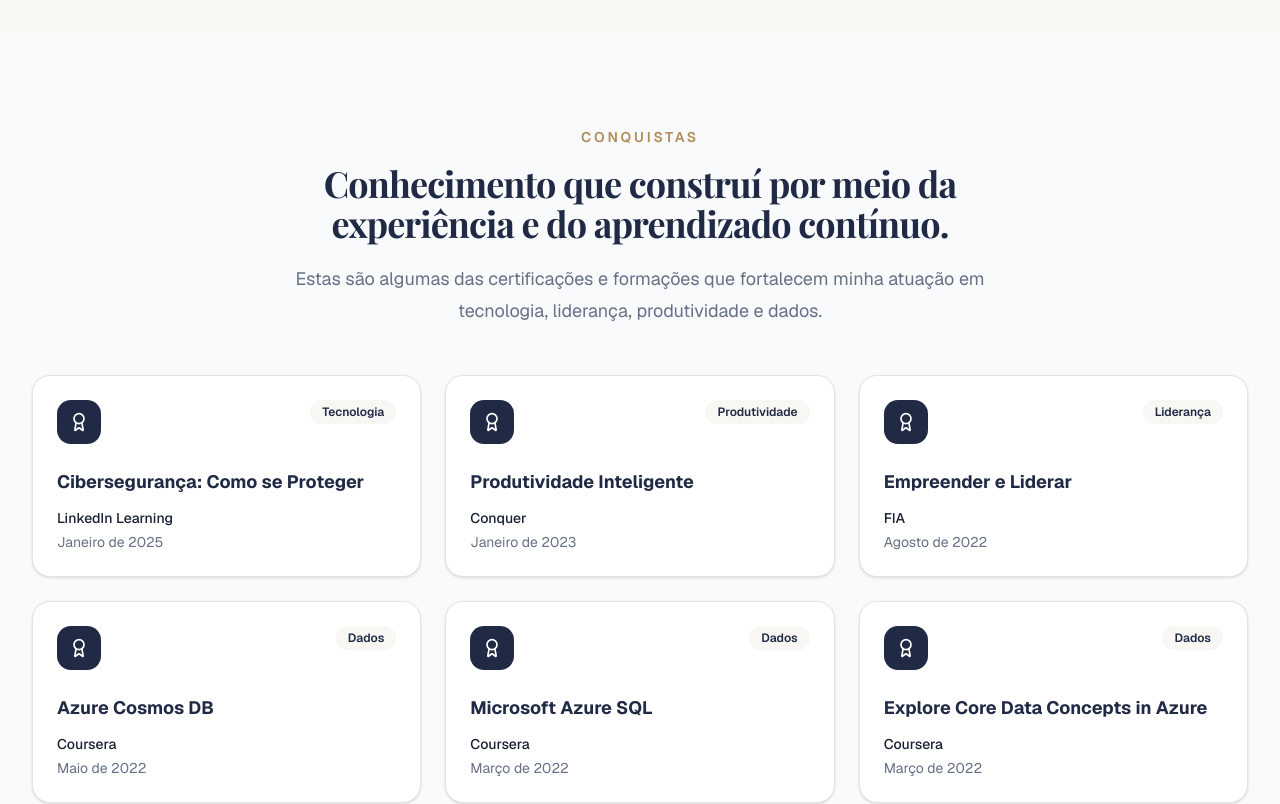
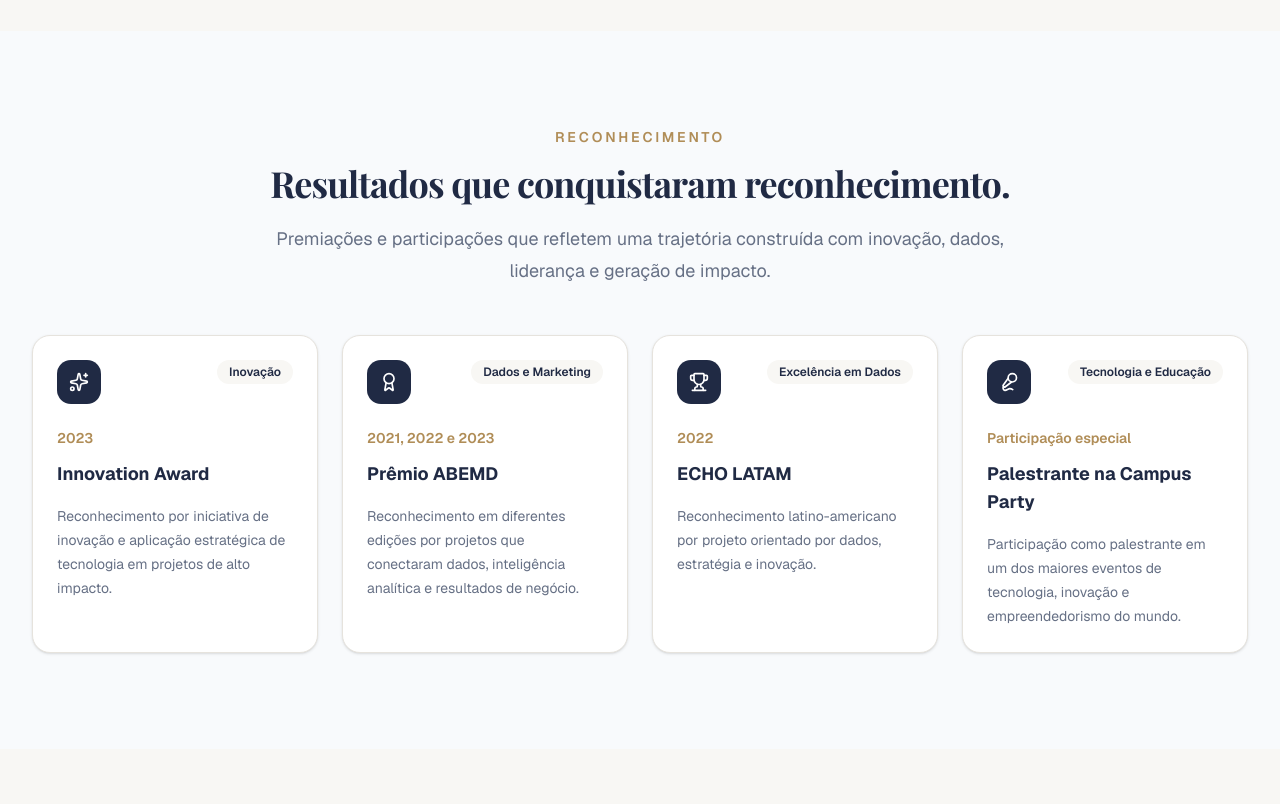
Before and after one commit to RodneiTimoteo/site-camila, a Next.js app: page / in a window 1280 px wide. Shown: the part 2820-3624 px from the top of the page. Built offline with nearby package versions, Linux system fonts and the light colour scheme; a web font is replaced by a local one.

Commit message:
Atualiza conquistas com premiações e reconhecimentos

```diff
--- a/src/components/cards/AchievementCard.tsx
+++ b/src/components/cards/AchievementCard.tsx
@@ -1,23 +1,37 @@
-import { Award } from "lucide-react";
+import { Award, Lightbulb, Mic2, Sparkles, Trophy } from "lucide-react";
+
+type AchievementIcon = "lightbulb" | "sparkles" | "award" | "trophy" | "mic";
 
 interface AchievementCardProps {
   title: string;
-  institution: string;
-  date: string;
+  year: string;
   category: string;
+  description: string;
+  icon?: AchievementIcon;
 }
+
+const icons = {
+  lightbulb: Lightbulb,
+  sparkles: Sparkles,
+  award: Award,
+  trophy: Trophy,
+  mic: Mic2,
+};
 
 export default function AchievementCard({
   title,
-  institution,
-  date,
+  year,
   category,
+  description,
+  icon = "award",
 }: AchievementCardProps) {
+  const Icon = icons[icon];
+
   return (
-    <article className="rounded-2xl border border-site bg-surface p-6 shadow-sm transition hover:-translate-y-1 hover:shadow-md">
+    <article className="flex h-full flex-col rounded-2xl border border-site bg-surface p-6 shadow-sm transition hover:-translate-y-1 hover:shadow-md">
       <div className="flex items-start justify-between gap-4">
         <span className="flex h-11 w-11 shrink-0 items-center justify-center rounded-xl bg-primary text-white">
-          <Award className="h-5 w-5" aria-hidden="true" />
+          <Icon className="h-5 w-5" aria-hidden="true" />
         </span>
 
         <span className="rounded-full bg-site px-3 py-1 text-xs font-semibold text-primary">
@@ -25,16 +39,16 @@
         </span>
       </div>
 
-      <h3 className="mt-6 text-lg font-bold leading-7 text-primary">
+      <p className="mt-6 text-sm font-semibold text-secondary">
+        {year}
+      </p>
+
+      <h3 className="mt-3 text-lg font-bold leading-7 text-primary">
         {title}
       </h3>
 
-      <p className="mt-3 text-sm font-medium text-site">
-        {institution}
-      </p>
-
-      <p className="mt-1 text-sm text-muted-site">
-        {date}
+      <p className="mt-4 flex-1 text-sm leading-6 text-muted-site">
+        {description}
       </p>
     </article>
   );
--- a/src/components/sections/Achievements.tsx
+++ b/src/components/sections/Achievements.tsx
@@ -13,14 +13,15 @@
         align="center"
       />
 
-      <div className="mt-12 grid gap-6 sm:grid-cols-2 lg:grid-cols-3">
+      <div className="mt-12 grid gap-6 sm:grid-cols-2 lg:grid-cols-4">
         {achievementsData.items.map((item) => (
           <AchievementCard
             key={item.title}
             title={item.title}
-            institution={item.institution}
-            date={item.date}
+            year={item.year}
             category={item.category}
+            description={item.description}
+            icon={item.icon}
           />
         ))}
       </div>
--- a/src/data/achievements.ts
+++ b/src/data/achievements.ts
@@ -1,44 +1,40 @@
 export const achievementsData = {
-  eyebrow: "Conquistas",
-  title: "Conhecimento que construí por meio da experiência e do aprendizado contínuo.",
+  eyebrow: "Reconhecimento",
+  title: "Resultados que conquistaram reconhecimento.",
   description:
-    "Estas são algumas das certificações e formações que fortalecem minha atuação em tecnologia, liderança, produtividade e dados.",
+    "Premiações e participações que refletem uma trajetória construída com inovação, dados, liderança e geração de impacto.",
   items: [
     {
-      title: "Cibersegurança: Como se Proteger",
-      institution: "LinkedIn Learning",
-      date: "Janeiro de 2025",
-      category: "Tecnologia",
+      title: "Innovation Award",
+      year: "2023",
+      category: "Inovação",
+      description:
+        "Reconhecimento por iniciativa de inovação e aplicação estratégica de tecnologia em projetos de alto impacto.",
+      icon: "sparkles",
     },
     {
-      title: "Produtividade Inteligente",
-      institution: "Conquer",
-      date: "Janeiro de 2023",
-      category: "Produtividade",
+      title: "Prêmio ABEMD",
+      year: "2021, 2022 e 2023",
+      category: "Dados e Marketing",
+      description:
+        "Reconhecimento em diferentes edições por projetos que conectaram dados, inteligência analítica e resultados de negócio.",
+      icon: "award",
     },
     {
-      title: "Empreender e Liderar",
-      institution: "FIA",
-      date: "Agosto de 2022",
-      category: "Liderança",
+      title: "ECHO LATAM",
+      year: "2022",
+      category: "Excelência em Dados",
+      description:
+        "Reconhecimento latino-americano por projeto orientado por dados, estratégia e inovação.",
+      icon: "trophy",
     },
     {
-      title: "Azure Cosmos DB",
-      institution: "Coursera",
-      date: "Maio de 2022",
-      category: "Dados",
-    },
-    {
-      title: "Microsoft Azure SQL",
-      institution: "Coursera",
-      date: "Março de 2022",
-      category: "Dados",
-    },
-    {
-      title: "Explore Core Data Concepts in Azure",
-      institution: "Coursera",
-      date: "Março de 2022",
-      category: "Dados",
+      title: "Palestrante na Campus Party",
+      year: "Participação especial",
+      category: "Tecnologia e Educação",
+      description:
+        "Participação como palestrante em um dos maiores eventos de tecnologia, inovação e empreendedorismo do mundo.",
+      icon: "mic",
     },
   ],
 } as const;
--- /dev/null
+++ b/src/data/certifications.ts
@@ -0,0 +1,44 @@
+export const certificationsData = {
+  eyebrow: "Formação e Certificações",
+  title: "Conhecimento que construí por meio da experiência e do aprendizado contínuo.",
+  description:
+    "Estas são algumas das certificações e formações que fortalecem minha atuação em tecnologia, liderança, produtividade e dados.",
+  items: [
+    {
+      title: "Cibersegurança: Como se Proteger",
+      institution: "LinkedIn Learning",
+      date: "Janeiro de 2025",
+      category: "Tecnologia",
+    },
+    {
+      title: "Produtividade Inteligente",
+      institution: "Conquer",
+      date: "Janeiro de 2023",
+      category: "Produtividade",
+    },
+    {
+      title: "Empreender e Liderar",
+      institution: "FIA",
+      date: "Agosto de 2022",
+      category: "Liderança",
+    },
+    {
+      title: "Azure Cosmos DB",
+      institution: "Coursera",
+      date: "Maio de 2022",
+      category: "Dados",
+    },
+    {
+      title: "Microsoft Azure SQL",
+      institution: "Coursera",
+      date: "Março de 2022",
+      category: "Dados",
+    },
+    {
+      title: "Explore Core Data Concepts in Azure",
+      institution: "Coursera",
+      date: "Março de 2022",
+      category: "Dados",
+    },
+  ],
+} as const;
```
